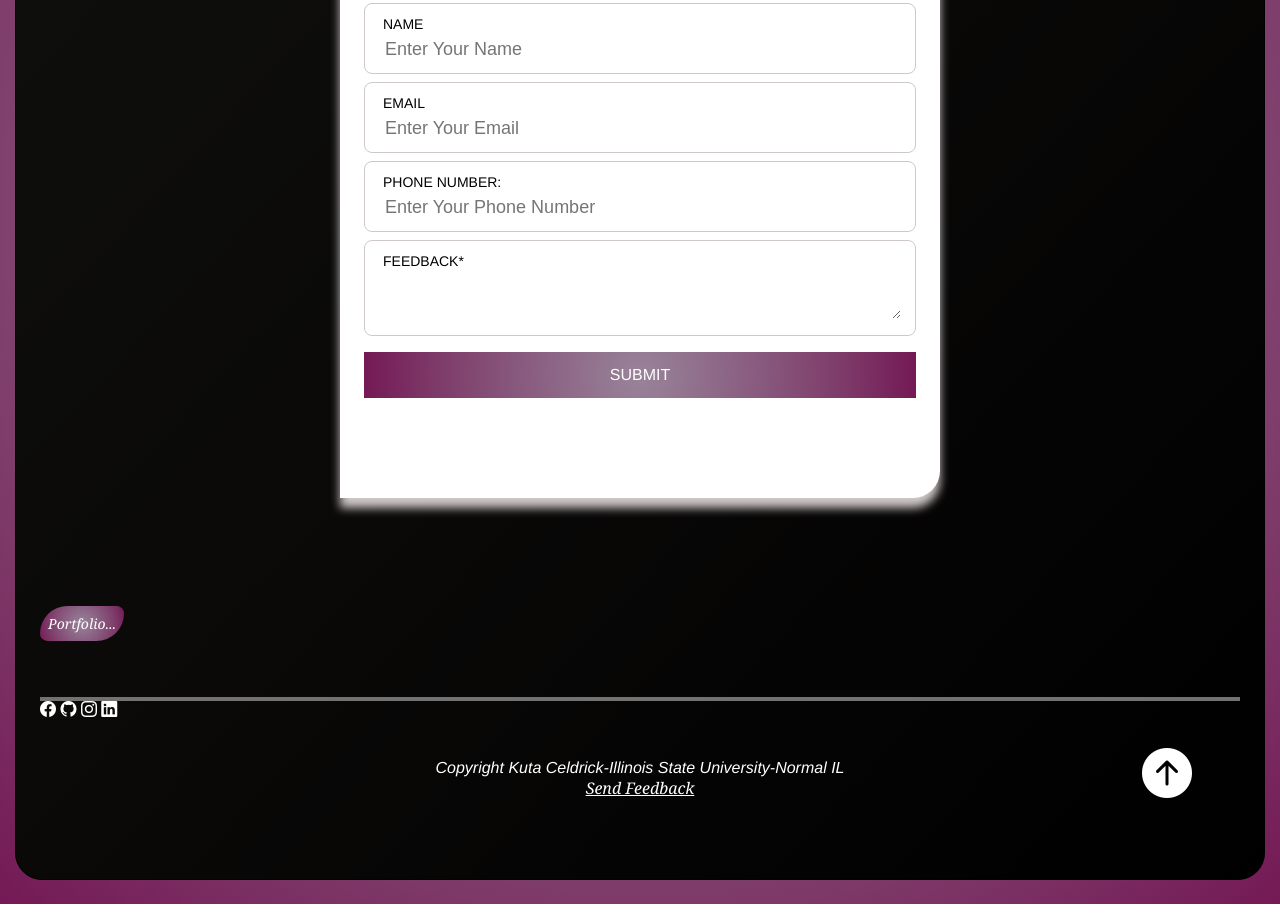
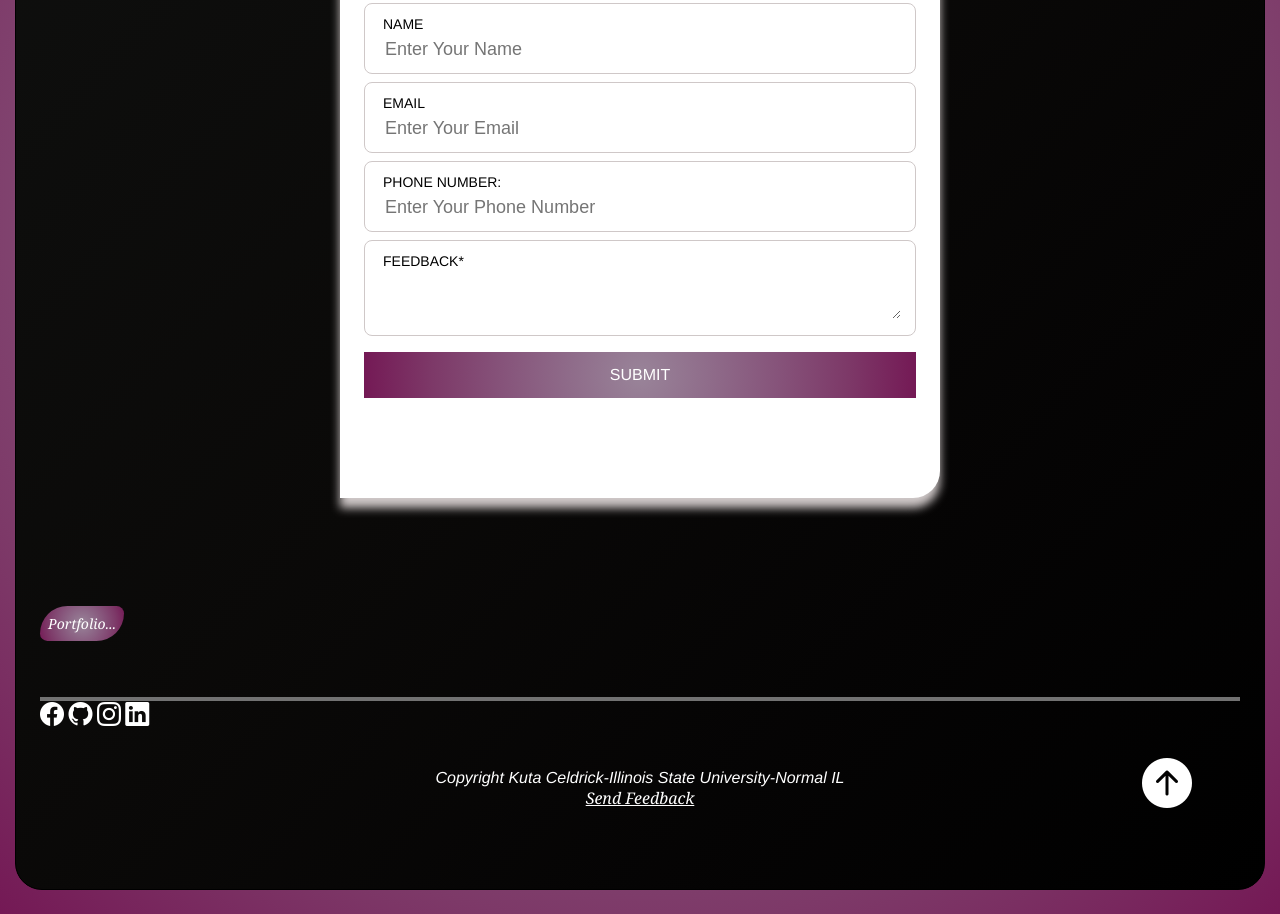
Before and after one commit to kuta-ndze/css-html-js, a plain HTML site: page kutaportfolio/contact.html in a window 1280 px wide. Shown: the part 489-1403 px from the top of the page. Drawn offline with nearby package versions, Linux system fonts and the light colour scheme; a web font is replaced by a local one.

Commit message:
Add files via upload

```diff
--- a/kutaportfolio/KutasPortfolio.css
+++ b/kutaportfolio/KutasPortfolio.css
@@ -279,8 +279,8 @@ nav li a{
   transition: background-color 1.5s, color 1.5s;
 }
 nav a:hover{
-  background-image: linear-gradient(to right top, #998499, #8f6c8a, #86537a, #7d3968, #741955);
-  color: black;
+  background-image: linear-gradient(to top, #101112, #1c1e1f, #282b2b, #353936, #454642);
+  color: white;
 }
 nav .active{
   background-image: linear-gradient(to right top, #998499, #8f6c8a, #86537a, #7d3968, #741955);
--- a/kutaportfolio/contact.html
+++ b/kutaportfolio/contact.html
@@ -51,10 +51,10 @@
 		 	<p class="link"> <a href="kutasportfolio.html">Portfolio...</a> </p>
 	 </main>
 	 <footer>
-		 <a href="https://www.facebook.com/lionofzamani" target="_blank" class="bi bi-facebook"></a>
-		 <a href="https://github.com/kcndze/CTK301" target="_blank"  class="bi bi-github"></a>
-		 <a href="https://www.instagram.com/kutandze/" target="_blank"  class="bi bi-instagram"></a>
-		 <a href="https://www.linkedin.com/in/kuta-n-celdrick-b808ba169/" target="_blank" class="bi bi-linkedin"></a>
+		 <a href="https://www.facebook.com/lionofzamani" target="_blank" class="bi bi-facebook"  style="font-size:24px;"></a>
+		 <a href="https://github.com/kcndze/CTK301" target="_blank"  class="bi bi-github"  style="font-size:24px;"></a>
+		 <a href="https://www.instagram.com/kutandze/" target="_blank"  class="bi bi-instagram"  style="font-size:24px;"></a>
+		 <a href="https://www.linkedin.com/in/kuta-n-celdrick-b808ba169/" target="_blank" class="bi bi-linkedin"  style="font-size:24px;"></a>
 		 <p>Copyright Kuta Celdrick-Illinois State University-Normal IL <br> <a href="contact.html">Send Feedback</a ></p>
 		 <p class="gotopbtn"><a href="#" class="bi bi-arrow-up-circle-fill" style="font-size:50px;"></a></p>
 	 </footer>
```
Also changed, not shown: kutaportfolio/about.html (+7 -7 lines), kutaportfolio/kutasportfolio.html (+4 -4 lines), kutaportfolio/project.html (+4 -4 lines).
